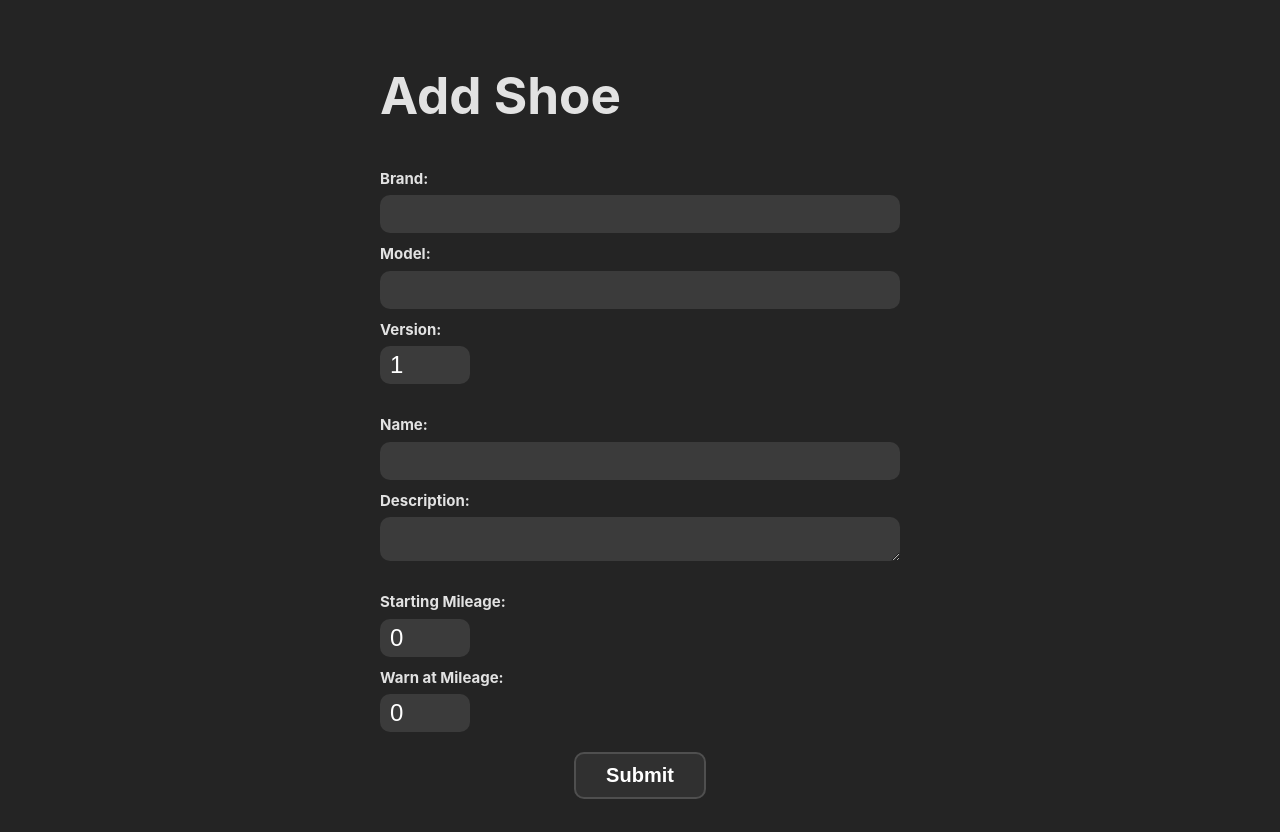
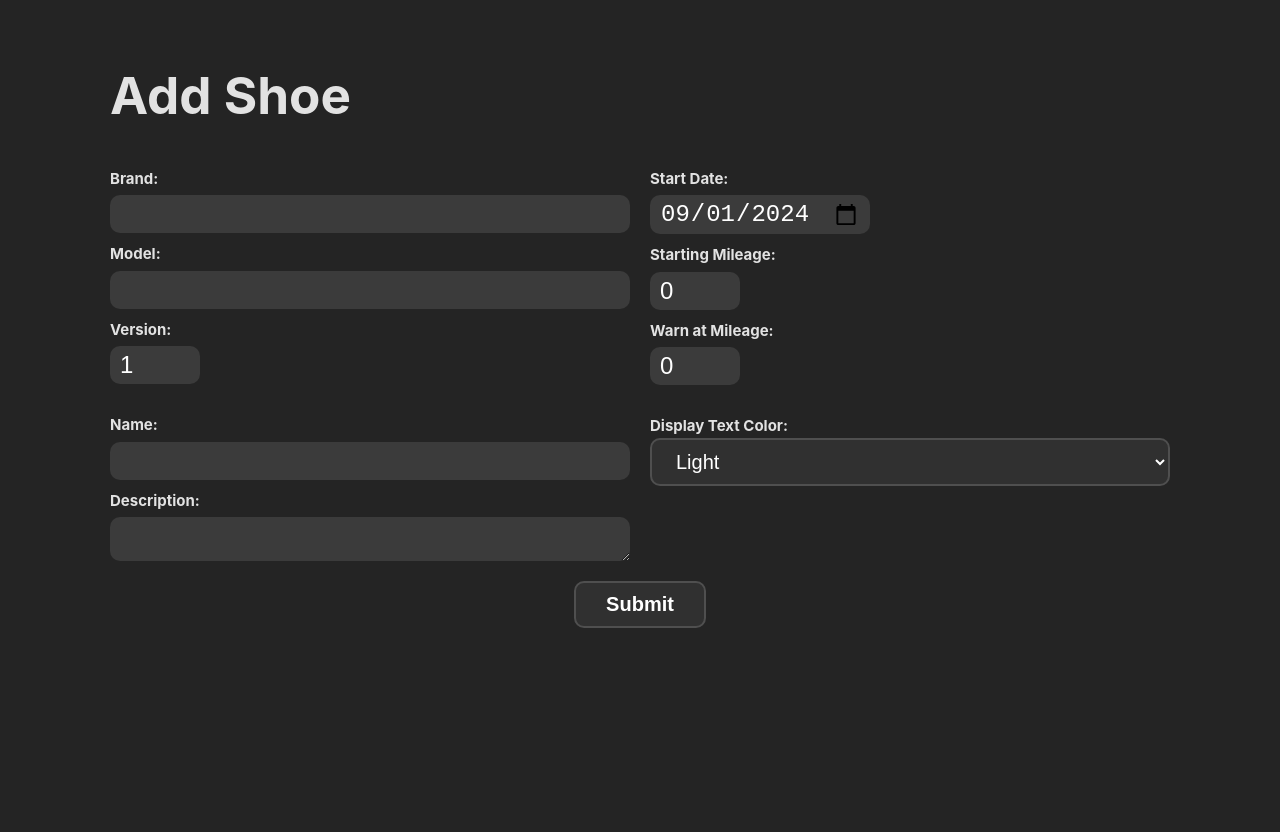
Before and after one commit to DanielGaull/shoe-tracker, a React (Vite) app in the folder ShoeTracker/shoetracker.client/: page /create-shoe in a window 1280 px wide. After the commit the page ends 800 px from the top, so only its background shows below. Built offline with nearby package versions, Linux system fonts and the light colour scheme.

Commit message:
Further refining add/edit shoe page

```diff
--- a/ShoeTracker/shoetracker.client/src/index.css
+++ b/ShoeTracker/shoetracker.client/src/index.css
@@ -51,3 +51,17 @@ button {
 .fc {
     align-self: center;
 }
+
+select {
+    background-color: #303030;
+    color: white;
+    border: 2px solid #4f4f4f;
+    border-radius: 10px;
+    padding: 10px 20px;
+    font-size: 20px;
+    cursor: pointer;
+
+    &:focus {
+        outline: none;
+    }
+}
--- a/ShoeTracker/shoetracker.client/src/pages/ModifyShoe/EditShoe.css
+++ b/ShoeTracker/shoetracker.client/src/pages/ModifyShoe/EditShoe.css
@@ -11,10 +11,14 @@ input {
     &:focus {
         outline: solid 3px #255e7d;
     }
-}
 
-.thin-input {
-    max-width: 70px;
+    &[type=date] {
+        width: 200px;
+    }
+
+    &.thin-input {
+        width: 70px;
+    }
 }
 
 textarea {
@@ -41,12 +45,18 @@ label {
     cursor: text;
 }
 
-.form {
+.edit-shoe {
     padding: 25px;
     display: flex;
     flex-direction: column;
     width: max-content;
     margin: auto;
+}
+
+.form {
+    display: grid;
+    grid-template-columns: repeat(2, 1fr);
+    gap: 20px;
 }
 
 .label-field {
--- a/ShoeTracker/shoetracker.client/src/pages/ModifyShoe/EditShoe.tsx
+++ b/ShoeTracker/shoetracker.client/src/pages/ModifyShoe/EditShoe.tsx
@@ -1,10 +1,13 @@
 import React, { useState } from 'react';
+import { TextColor } from '../../types/shoes';
 
 import './EditShoe.css';
 
 interface EditShoeProps {
     isNew: boolean;
 }
+
+const textColors: TextColor[] = ['Light', 'Dark'];
 
 const EditShoe = ({ isNew }: EditShoeProps) => {
     const [brand, setBrand] = useState('');
@@ -14,10 +17,14 @@ const EditShoe = ({ isNew }: EditShoeProps) => {
     const [desc, setDesc] = useState('');
     const [startingMiles, setStartingMiles] = useState('0');
     const [warnAtMileage, setWarnAtMileage] = useState('0');
+    const [startDate, setStartDate] = useState(new Date().toISOString().split('T')[0]);
+    const [textColor, setTextColor] = useState<TextColor>('Light');
 
     return (
+        <div className="edit-shoe">
+            <h1>{isNew ? 'Add Shoe' : 'Edit Shoe'}</h1>
             <div className="form">
-            <h1>{isNew ? 'Add Shoe' : 'Edit Shoe'}</h1>
+                <div className="form-column">
                     <div className="label-field">
                         <label>Brand:</label>
                         <input value={brand} onChange={(e) => setBrand(e.target.value)} />
@@ -31,7 +38,6 @@ const EditShoe = ({ isNew }: EditShoeProps) => {
                         <input
                             className="thin-input"
                             value={modelVersion}
-                    pattern="[0-9]*"
                             onChange={(e) => {
                                 setModelVersion(e.target.value.replace(/\D/,''));
                             }}
@@ -48,15 +54,25 @@ const EditShoe = ({ isNew }: EditShoeProps) => {
                         <label>Description:</label>
                         <textarea value={desc} onChange={(e) => setDesc(e.target.value)} />
                     </div>
+                </div>
 
-            <div className="spacer" />
-
+                <div className="form-column">
+                    <div className="label-field">
+                        <label>Start Date:</label>
+                        <input
+                            type="date"
+                            value={startDate}
+                            onChange={(e) => {
+                                setStartDate(e.target.value);
+                                console.log(e.target.value);
+                            }}
+                        />
+                    </div>
                     <div className="label-field">
                         <label>Starting Mileage:</label>
                         <input
                             className="thin-input"
                             value={startingMiles}
-                    pattern="[0-9]*"
                             onChange={(e) => {
                                 setStartingMiles(e.target.value.replace(/\D/,''));
                             }}
@@ -67,11 +83,21 @@ const EditShoe = ({ isNew }: EditShoeProps) => {
                         <input
                             className="thin-input"
                             value={warnAtMileage}
-                    pattern="[0-9]*"
                             onChange={(e) => {
                                 setWarnAtMileage(e.target.value.replace(/\D/,''));
                             }}
                         />
+                    </div>
+
+                    <div className="spacer" />
+
+                    <div className="label-field">
+                        <label>Display Text Color:</label>
+                        <select onChange={(e) => setTextColor(e.target.value as TextColor)}>
+                            {textColors.map(c => <option value={c}>{c}</option>)}
+                        </select>
+                    </div>
+                </div>
             </div>
 
             <button className="mt fc">Submit</button>
```
Also changed, not shown: ShoeTracker/shoetracker.client/src/pages/ModifyShoe/GradientEditor.css (added). Lines whose indentation alone changed are shown as unchanged.
